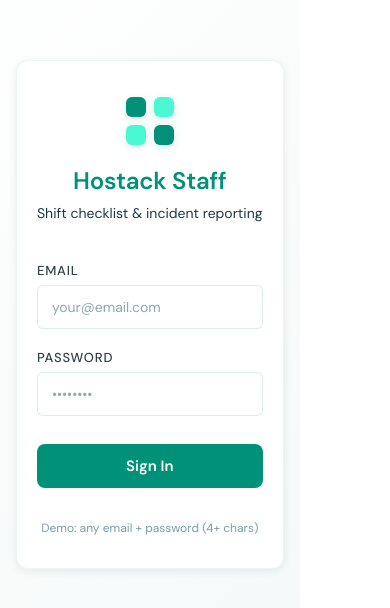
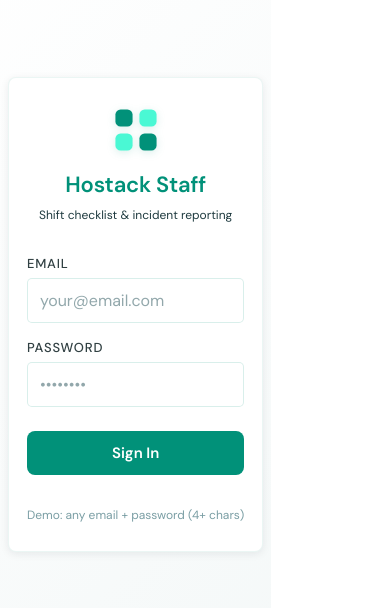
Before and after one commit to jorgeibanezhostack/hostack-staff-app, a React (Vite) app: page / in a window 390 px wide. Shown: the part 108-716 px from the top of the page. Built offline with nearby package versions, Linux system fonts and the light colour scheme; no server answers.

Commit message:
fix: improve mobile responsiveness and add test credentials documentation

```diff
--- a/src/App.css
+++ b/src/App.css
@@ -205,13 +205,97 @@
 }
 
 /* ─── MOBILE OPTIMIZATIONS ─────────────────────────────────────────── */
+@media (max-width: 768px) {
+  .app-nav {
+    flex-wrap: wrap;
+    padding: 0 2px;
+  }
+
+  .nav-identity {
+    min-width: auto;
+    padding: 8px 10px;
+  }
+
+  .nav-name {
+    font-size: 12px;
+  }
+
+  .nav-role {
+    font-size: 9px;
+  }
+
+  .nav-links {
+    flex: 1;
+    overflow-x: auto;
+    -webkit-overflow-scrolling: touch;
+  }
+
+  .nav-btn {
+    padding: 10px 12px;
+    font-size: 12px;
+    white-space: nowrap;
+    flex-shrink: 0;
+  }
+
+  .app-main {
+    padding: 14px;
+  }
+}
+
 @media (max-width: 480px) {
+  .app-nav {
+    padding: 0;
+  }
+
+  .nav-identity {
+    padding: 6px 8px;
+    min-width: 65px;
+  }
+
+  .nav-name {
+    font-size: 11px;
+  }
+
+  .nav-role {
+    font-size: 8px;
+  }
+
+  .nav-btn {
+    padding: 8px 10px;
+    font-size: 10px;
+  }
+
+  .nav-signout {
+    padding: 8px 10px !important;
+    font-size: 9px !important;
+    border-left: none;
+  }
+
   .app-main {
     padding: 12px;
   }
 
-  .nav-btn {
-    padding: 10px 8px;
-    font-size: 13px;
+  input, textarea, select {
+    font-size: 16px;
   }
 }
+
+@media (max-width: 360px) {
+  .nav-identity {
+    min-width: 55px;
+    padding: 4px 6px;
+  }
+
+  .nav-name {
+    font-size: 9px;
+  }
+
+  .nav-btn {
+    padding: 6px 8px;
+    font-size: 9px;
+  }
+
+  .app-main {
+    padding: 8px;
+  }
+}
--- a/src/styles/Login.css
+++ b/src/styles/Login.css
@@ -202,12 +202,139 @@
   margin-top: 4px;
 }
 
-@media (max-width: 480px) {
+@media (max-width: 768px) {
+  .login-container {
+    padding: 12px;
+  }
+
   .login-card {
-    padding: 32px 20px;
+    padding: 36px 24px;
   }
 
   .login-header h1 {
-    font-size: 24px;
+    font-size: 28px;
+  }
+
+  .login-header p {
+    font-size: 13px;
+  }
+
+  .form-group input {
+    font-size: 16px;
   }
 }
+
+@media (max-width: 480px) {
+  .login-container {
+    padding: 8px;
+  }
+
+  .login-card {
+    padding: 28px 18px;
+    max-width: 100%;
+    border-radius: 8px;
+  }
+
+  .login-header {
+    margin-bottom: 32px;
+  }
+
+  .logo-icon {
+    width: 48px;
+    height: 48px;
+  }
+
+  .login-header h1 {
+    font-size: 22px;
+  }
+
+  .login-header p {
+    font-size: 12px;
+  }
+
+  .login-form {
+    gap: 16px;
+  }
+
+  .form-group input {
+    padding: 11px 12px;
+    font-size: 16px;
+    border-radius: 5px;
+  }
+
+  .btn-primary {
+    padding: 11px 14px;
+    font-size: 13px;
+  }
+
+  .invite-welcome-name {
+    font-size: 16px;
+  }
+
+  .invite-role-pill {
+    font-size: 11px;
+  }
+
+  .error-message {
+    font-size: 12px;
+    padding: 10px 12px;
+  }
+}
+
+@media (max-width: 360px) {
+  .login-card {
+    padding: 24px 14px;
+  }
+
+  .logo-container {
+    margin-bottom: 12px;
+  }
+
+  .logo-icon {
+    width: 40px;
+    height: 40px;
+  }
+
+  .login-header h1 {
+    font-size: 20px;
+    margin-bottom: 6px;
+  }
+
+  .login-header p {
+    font-size: 11px;
+  }
+
+  .login-header {
+    margin-bottom: 24px;
+  }
+
+  .form-group {
+    gap: 4px;
+  }
+
+  .form-group label {
+    font-size: 12px;
+  }
+
+  .form-group input {
+    padding: 10px 10px;
+    font-size: 14px;
+  }
+
+  .btn-primary {
+    padding: 10px 12px;
+    font-size: 12px;
+  }
+
+  .login-footer {
+    margin-top: 20px;
+  }
+
+  .hint {
+    font-size: 11px;
+  }
+
+  .link-btn {
+    font-size: 12px;
+  }
+}
```
Also changed, not shown: 2 other files (tests, documents, lock files or other folders).
